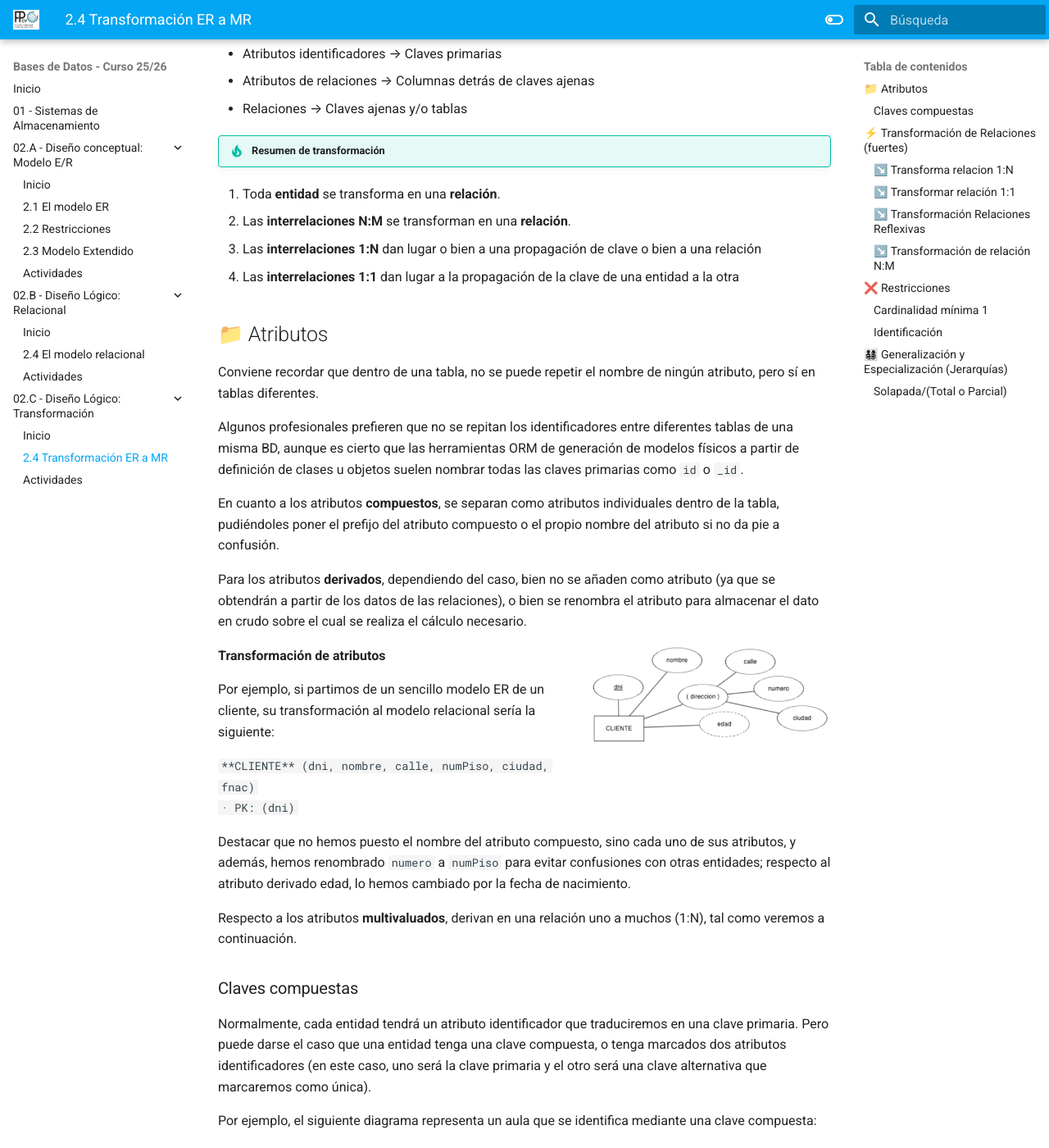
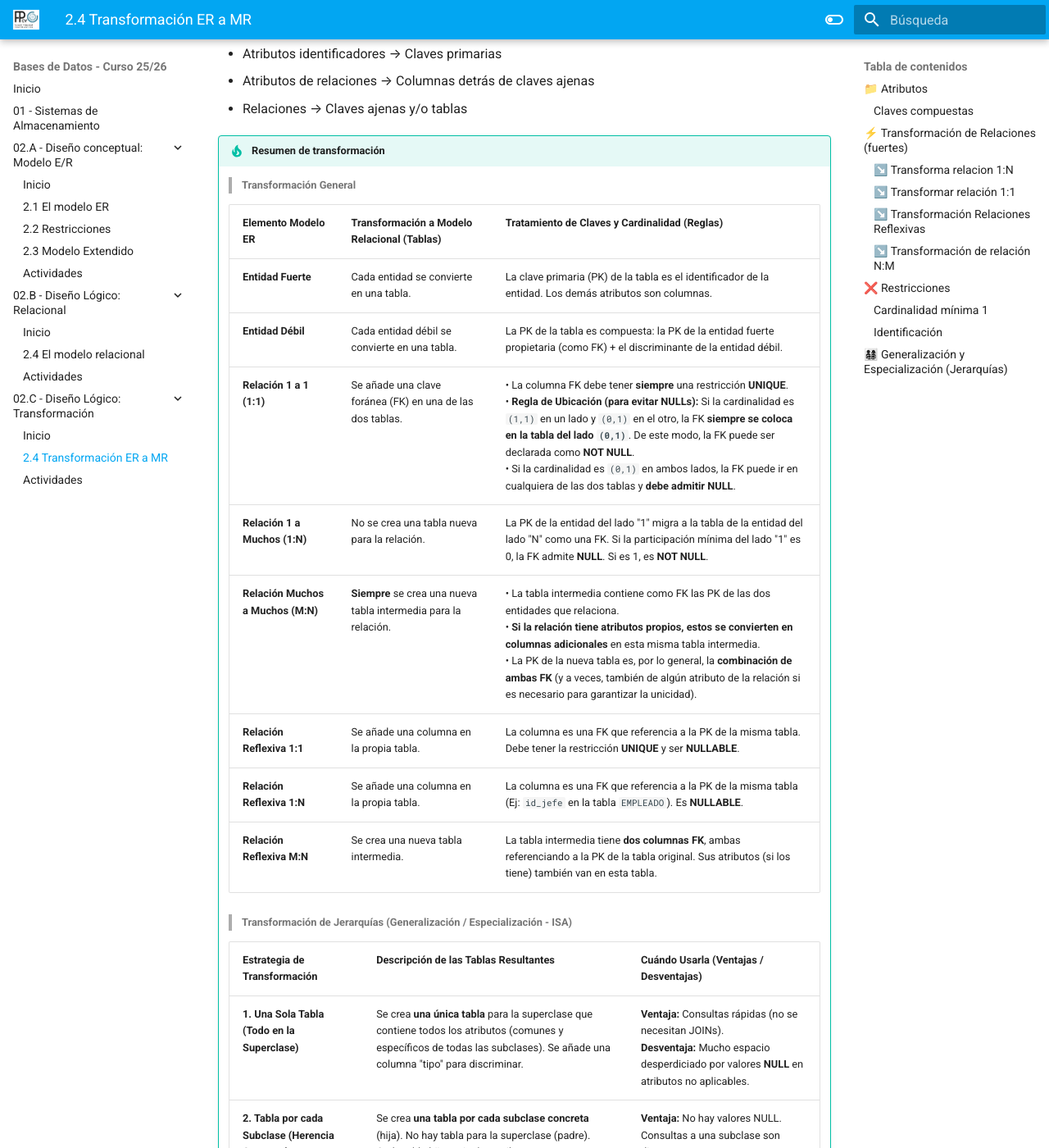
Before and after one commit to jssdocente/bd2526d, an MkDocs documentation site: the page built from docs/temas/02C/2.5-Transformacion.md, in a window 1280 px wide and 1400 px high, scrolled down 343 px. Shown: the whole window at 82% size. Built offline with MkDocs 1.6.1 and Material for MkDocs 9.7.7, drawn with Linux system fonts in a browser that asks for light colours; some of the changed text lies outside the part shown.

Commit message:
Enhance 2.5 - Transformación del modelo ER a MR with detailed transformation rules and diagrams; update related images

```diff
--- a/docs/temas/02C/2.5-Transformacion.md
+++ b/docs/temas/02C/2.5-Transformacion.md
@@ -12,10 +12,35 @@
 
 !!! tip "Resumen de transformación"
 
-  1. Toda **entidad** se transforma en una **relación**.
-  2. Las **interrelaciones N:M** se transforman en una **relación**.
-  3. Las **interrelaciones 1:N** dan lugar o bien a una propagación de clave o bien a una relación
-  4. Las **interrelaciones 1:1** dan lugar a la propagación de la clave de una entidad a la otra
+    > **Transformación General**
+
+    | Elemento Modelo ER | Transformación a Modelo Relacional (Tablas) | Tratamiento de Claves y Cardinalidad (Reglas) |
+    | :--- | :--- | :--- |
+    | **Entidad Fuerte** | Cada entidad se convierte en una tabla. | La clave primaria (PK) de la tabla es el identificador de la entidad. Los demás atributos son columnas. |
+    | **Entidad Débil** | Cada entidad débil se convierte en una tabla. | La PK de la tabla es compuesta: la PK de la entidad fuerte propietaria (como FK) + el discriminante de la entidad débil. |
+    | **Relación 1 a 1 (1:1)** | Se añade una clave foránea (FK) en una de las dos tablas. | • La columna FK debe tener **siempre** una restricción **UNIQUE**.<br>• **Regla de Ubicación (para evitar NULLs):** Si la cardinalidad es `(1,1)` en un lado y `(0,1)` en el otro, la FK **siempre se coloca en la tabla del lado `(0,1)`**. De este modo, la FK puede ser declarada como **NOT NULL**.<br>• Si la cardinalidad es `(0,1)` en ambos lados, la FK puede ir en cualquiera de las dos tablas y **debe admitir NULL**.|
+    | **Relación 1 a Muchos (1:N)** | No se crea una tabla nueva para la relación. | La PK de la entidad del lado "1" migra a la tabla de la entidad del lado "N" como una FK. Si la participación mínima del lado "1" es 0, la FK admite **NULL**. Si es 1, es **NOT NULL**. |
+    | **Relación Muchos a Muchos (M:N)** | **Siempre** se crea una nueva tabla intermedia para la relación. | • La tabla intermedia contiene como FK las PK de las dos entidades que relaciona.<br>• **Si la relación tiene atributos propios, estos se convierten en columnas adicionales** en esta misma tabla intermedia.<br>• La PK de la nueva tabla es, por lo general, la **combinación de ambas FK** (y a veces, también de algún atributo de la relación si es necesario para garantizar la unicidad). |
+    | **Relación Reflexiva 1:1** | Se añade una columna en la propia tabla. | La columna es una FK que referencia a la PK de la misma tabla. Debe tener la restricción **UNIQUE** y ser **NULLABLE**. |
+    | **Relación Reflexiva 1:N** | Se añade una columna en la propia tabla. | La columna es una FK que referencia a la PK de la misma tabla (Ej: `id_jefe` en la tabla `EMPLEADO`). Es **NULLABLE**. |
+    | **Relación Reflexiva M:N** | Se crea una nueva tabla intermedia. | La tabla intermedia tiene **dos columnas FK**, ambas referenciando a la PK de la tabla original. Sus atributos (si los tiene) también van en esta tabla. |
+
+
+    > **Transformación de Jerarquías (Generalización / Especialización - ISA)**
+
+    | Estrategia de Transformación | Descripción de las Tablas Resultantes | Cuándo Usarla (Ventajas / Desventajas) |
+    | :--- | :--- | :--- |
+    | **1. Una Sola Tabla (Todo en la Superclase)** | Se crea **una única tabla** para la superclase que contiene todos los atributos (comunes y específicos de todas las subclases). Se añade una columna "tipo" para discriminar. | **Ventaja:** Consultas rápidas (no se necesitan JOINs).<br>**Desventaja:** Mucho espacio desperdiciado por valores **NULL** en atributos no aplicables. |
+    | **2. Tabla por cada Subclase (Herencia Concreta)** | Se crea **una tabla por cada subclase concreta** (hija). No hay tabla para la superclase (padre). Cada tabla hija repite los atributos comunes además de los suyos específicos. | **Ventaja:** No hay valores NULL. Consultas a una subclase son directas.<br>**Desventaja:** Los atributos comunes están duplicados. Consultar sobre *todos* los tipos requiere uniones (`UNION`). |
+    | **3. Tabla por cada Clase (Herencia de Tablas)** | Se crea **una tabla para la superclase** con los atributos comunes y **una tabla por cada subclase** con solo sus atributos específicos. La PK de la superclase migra como PK y FK a las tablas hijas. | **Ventaja:** Modelo más normalizado y fiel al ER. Sin redundancia ni NULLs excesivos.<br>**Desventaja:** Las consultas a menudo requieren **JOINs** entre la tabla padre y la hija, lo que puede ser más lento. |
+
+    > **Transformación de Agregaciones**
+
+    | Elemento ER | Concepto Clave | Transformación a Modelo Relacional |
+    | :--- | :--- | :--- |
+    | **Agregación** | Una agregación trata una **relación existente como si fuera una entidad abstracta** para poder participar en otra relación de nivel superior. | **Paso 1:** Se transforma la relación interna (la que es agregada) siguiendo las reglas normales (ej. si es M:N, se crea una tabla intermedia `T_Interna`).<br><br>**Paso 2:** Se transforma la relación externa (la que conecta con la agregación). Para ello, la clave primaria de la tabla `T_Interna` migra como FK a la tabla de la entidad externa (si es 1:N) o a una nueva tabla intermedia (si es M:N). |
+
+---
 
 
 ## 📁 Atributos
@@ -456,20 +481,24 @@
 
 1. Crear **una única tabla** para la superclase. En este caso todos los atributos de las subclases se guardarían en la superclase.
 
-    Adoptaremos esta solución cuando los subtipos se diferencian en muy pocos atributos y las relaciones que los asocian con el resto de entidades del esquema sean las mismas para todos los subtipos.
+   Adoptaremos esta solución cuando los subtipos se diferencian en muy pocos atributos y las relaciones que los asocian con el resto de entidades del esquema sean las mismas para todos los subtipos. SOLO APLICA A ESPECIALIZACIONES PARCIALES.
 
-2. Crear **tablas sólo para las subclases**. En este caso los atributos de la superclase habría que guardarlos en cada una de las subclases.
-   Elegiremos esta opción cuando existan muchos atributos distintos entre los subtipos.
+2. Crear **tablas sólo para las subclases**. En este caso los atributos de la superclase habría que guardarlos en cada una de las subclases. Elegiremos esta opción cuando existan muchos atributos distintos entre los subtipos. SOLO APLICA A ESPECIALIZACIONES TOTALES.
 
-3. Crear **una tabla para cada una de las entidades**, tanto para la superclase como las subclases. En este caso las **subclases** tendrían que **guardar la clave de la primaria de la superclase**.
+3. Crear **una tabla para cada una de las entidades**, tanto para la superclase como las subclases. En este caso las **subclases** tendrían que **guardar la clave de la primaria de la superclase**. OPCIÓN VÁLIDA PARA ESPECIALIZACIONES TOTALES Y PARCIALES.
 
 
-En resumen:
+!!! tip "En resumen"
 
-- Si es `Parcial` siempre hay que crear una tabla para la `superclase`, y las clases de los `subtipos` dependerá del número de atributos comunes. Si la mayoría son comunes habrá pocos `propios` de cada subtipo, y por tanto, poco valores nulos o por defecto en la `superclase`.
-- Si es `Total`, siempre la `superclase` estará contenida el algún `subtipo`. La opción de crear o no la tabla para la `superclase` radica en el número de campos comunes entre la superclase y los subtipos.
-  - Poco comunes -> Crear subtipos.
-  - Muchos comunes -> No crear subtipos.
+    - **Si es `Parcial`** siempre hay que crear una tabla para la `superclase`, y las clases de los `subtipos` dependerá del número de atributos comunes. Si la mayoría son comunes habrá pocos `propios` de cada subtipo, y por tanto, poco valores nulos o por defecto en la `superclase`.
+
+        - Poco comunes -> Crear subtipos.
+        - Muchos comunes -> No crear subtipos.
+
+    - **Si es `Total`**, siempre la `superclase` estará contenida el algún `subtipo`. La opción de crear o no la tabla para la `superclase` radica en el número de campos comunes entre la superclase y los subtipos.
+
+        - Poco comunes -> Crear subtipos y crear tabla para la superclase.
+        - Muchos comunes -> Crear tabla para la superclase y no crear subtipos.
 
 
 !!! tipo "Exclusiva/Total"
@@ -484,47 +513,51 @@
 
     **Solución 2: Crear una tabla para las subclases**
 
+    En este caso no existenn relaciones entre ambas tablas, y la tabla en sí misma indica el tipo.
+
     <figure markdown="span">
-    <img src="images/jerarq/disj-total.er.digr1.png" width="80%">
-    <figcaption>Solución 2: Crear una tabla para todas las entidades</figcaption>
+    <img src="images/jerarq/disj-total.er.digr2.png" width="80%">
+    <figcaption>Solución 2: Crear una tabla para las subclases</figcaption>
     </figure>
 
 
     **Solución 3: Crear una tabla para todas las entidades**
 
+    Todas las claves primarias de las subclases son claves ajenas que apuntan a la tabla de la superclase.
+
+    <figure markdown="span">
+    <img src="images/jerarq/disj-total.er.digr1.png" width="80%">
+    <figcaption>Solución 3: Crear una tabla para todas las entidades</figcaption>
+    </figure>
+
+
+!!! tipo "Solapada/(Total o Parcial)"
+
+    Si es solapada, la mejor opción suele ser crear una única tabla para la superclase, ya que las ocurrencias pueden estar en varias subclases a la vez, y por tanto, no sería lo mejor crear tablas separadas para cada una de las subclases.
+
+    **Solución 1: Una única tabla**
+
+    <figure markdown="span">
+    <img src="images/jerarq/disj-total.er.digr3.png" width="80%">
+    <figcaption>Solución 1: Crear una tabla para todas las entidades</figcaption>
+    </figure>
+
+
+    Aunque también sería posible crear tablas para las subclases, pero en este caso, habría que repetir las claves primarias en cada una de las tablas de las subclases, y además, habría que permitir valores nulos en las tablas de las subclases, ya que una ocurrencia podría no estar en alguna de ellas.
+
+    **Solución 2: Crear una tabla para las superclase y subclases**
+
+    <figure markdown="span">
+    <img src="images/jerarq/disj-total.er.digr1.png" width="80%">
+    <figcaption>Solución 2: Crear una tabla para las superclase y subclases</figcaption>
+    </figure>
+
+
+    **Solución 3: Crear una tabla para todas las subclases**
+
     En este caso no existenn relaciones entre ambas tablas, y la tabla en sí misma indica el tipo.
 
     <figure markdown="span">
     <img src="images/jerarq/disj-total.er.digr2.png" width="80%">
-    <figcaption>Solución 3</figcaption>
+    <figcaption>Solución 3: Crear una tabla para todas las subclases</figcaption>
     </figure>
-
-
-### Solapada/(Total o Parcial)
-
-Si es solapada, imp
-
-<figure markdown="span">
-  <img src="images/jerarq/disj-total.er.png" width="80%">
-  <figcaption>Exclusiva/Total</figcaption>
-</figure>
-
-En este caso sería adecuado utilizar la solución 2 o 3. También sería posible utilizar la solución 1, pero al tratarse de una especialización exclusiva y total (las ocurrencias de la superclase están en una subclase y sólo en una) , tendríamos muchas columnas con valores nulos.
-
-
-**Solución 2: Crear una tabla para las subclases**
-
-<figure markdown="span">
-  <img src="images/jerarq/disj-total.er.digr1.png" width="80%">
-  <figcaption>Solución 2: Crear una tabla para todas las entidades</figcaption>
-</figure>
-
-
-**Solución 3: Crear una tabla para todas las entidades**
-
-En este caso no existenn relaciones entre ambas tablas, y la tabla en sí misma indica el tipo.
-
-<figure markdown="span">
-  <img src="images/jerarq/disj-total.er.digr2.png" width="80%">
-  <figcaption>Solución 3</figcaption>
-</figure>
```
Also changed, not shown: docs/temas/02C/images/jerarq/disj-total.er.digr1.png, docs/temas/02C/images/jerarq/disj-total.er.digr3.png (added), docs/temas/02C/images/mias/Ident.b.diagram.png.
